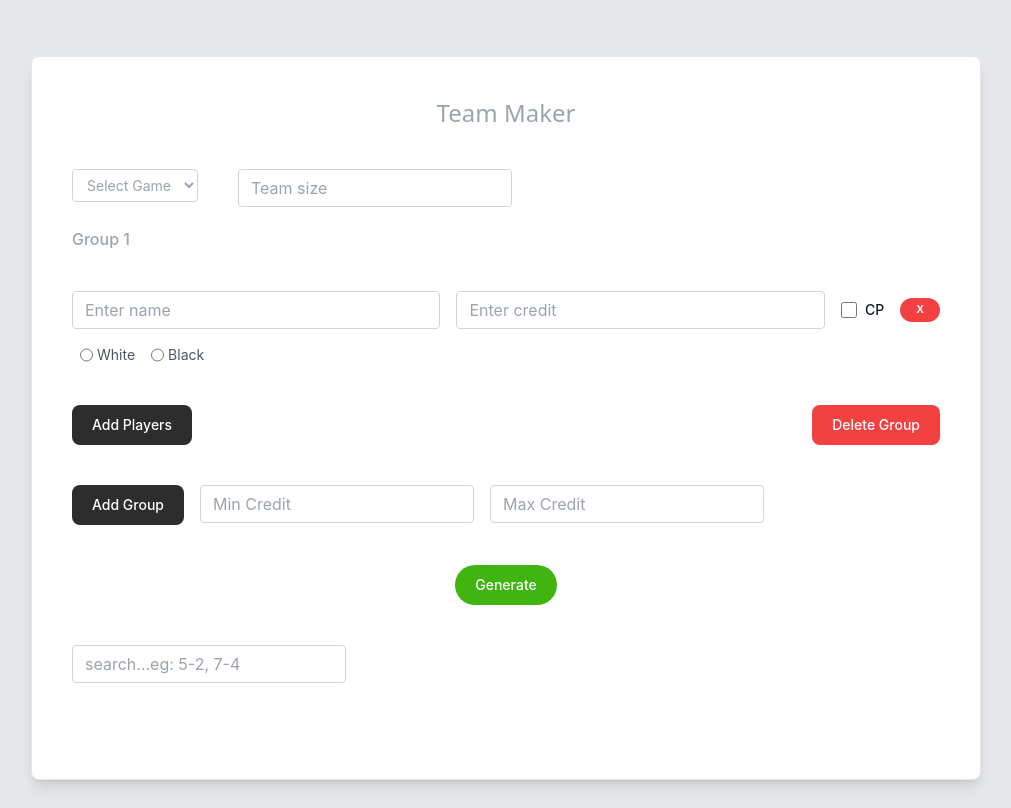
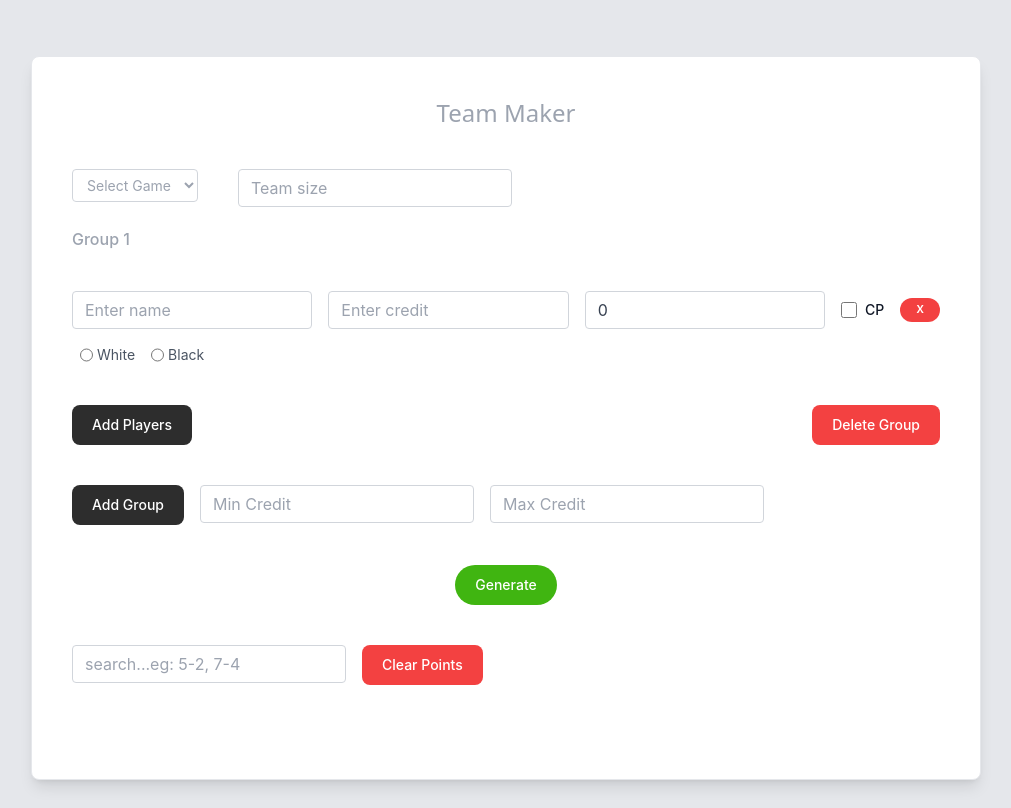
Before and after one commit to gokhul-b/credit-calc, a React (Create React App) app: page / in a window 1280 px wide. Shown: the whole page, without its empty margins (134-1145 px from the left). Built offline with nearby package versions, Linux system fonts and the light colour scheme.

Commit message:
pointsfeildadded

```diff
--- a/src/App.js
+++ b/src/App.js
@@ -6,7 +6,11 @@ function App() {
   const [result, setResult] = useState([]);
   const [query, setQuery] = useState("");
   const [forms, setForms] = useState([
-    { formFields: [{ name: "", credit: "", isConstant: false, team: "" }] },
+    {
+      formFields: [
+        { name: "", credit: "", isConstant: false, team: "", points: 0 },
+      ],
+    },
   ]);
   const [min_credit, setMinCredit] = useState("");
   const [max_credit, setMaxCredit] = useState("");
@@ -23,6 +27,20 @@ function App() {
     });
     setForms(updatedForms);
   };
+
+  const clearAllPoints = () => {
+    const updatedForms = forms.map((group) => {
+      const updatedFields = group.formFields.map((field) => {
+        if (field.points) {
+          return { ...field, points: 0 };
+        }
+        return field;
+      });
+      return { ...group, formFields: updatedFields };
+    });
+    setForms(updatedForms);
+  };
+
   const handleDeleteGroup = (formIndex) => {
     const updatedForms = [...forms];
     updatedForms.splice(formIndex, 1);
@@ -61,6 +79,12 @@ function App() {
     const updatedForms = [...forms];
     const formFields = updatedForms[formIndex].formFields;
     formFields[fieldIndex].credit = event.target.value;
+    setForms(updatedForms);
+  };
+  const handleInputChangePoints = (formIndex, fieldIndex, event) => {
+    const updatedForms = [...forms];
+    const formFields = updatedForms[formIndex].formFields;
+    formFields[fieldIndex].points = event.target.value;
     setForms(updatedForms);
   };
 
@@ -237,7 +261,11 @@ function App() {
       teamBplayers,
       game
     );
+    // console.log("result", arr);
 
+    const points_list = arr.sort((a, b) => b[3] - a[3]);
+    console.log(points_list);
+    if (points_list === arr) {
       // eslint-disable-next-line array-callback-return
       let l = arr.filter((r) => {
         let s = r[1].join("");
@@ -248,6 +276,18 @@ function App() {
         }
       });
       setResult(l);
+    } else {
+      // eslint-disable-next-line array-callback-return
+      let l = points_list.filter((r) => {
+        let s = r[1].join("");
+        if (s.includes(query)) {
+          return r;
+        } else {
+          setResult(points_list);
+        }
+      });
+      setResult(l);
+    }
   };
 
   return (
@@ -315,6 +355,15 @@ function App() {
                         value={field.credit}
                         onChange={(event) =>
                           handleInputChangeCredit(formIndex, fieldIndex, event)
+                        }
+                      />
+                      <input
+                        type="number"
+                        placeholder="Enter pts"
+                        className="form-control block w-full px-3 py-1.5 text-sm sm:text-base font-normal text-gray-700 bg-white bg-clip-padding border border-solid border-gray-300 rounded transition ease-in-out m-0 focus:text-gray-700 focus:bg-white focus:border-blue-600 focus:outline-none"
+                        value={field.points}
+                        onChange={(event) =>
+                          handleInputChangePoints(formIndex, fieldIndex, event)
                         }
                       />
                       <div className="flex items-center">
@@ -408,6 +457,7 @@ function App() {
                   Add Group
                 </button>
               </div>
+
               <div>
                 <input
                   type="number"
@@ -437,6 +487,7 @@ function App() {
               </button>
             </div>
             <div className="mb-6">
+              <div className="flex space-x-4">
                 <input
                   type="text"
                   placeholder="search...eg: 5-2, 7-4"
@@ -447,6 +498,16 @@ function App() {
                     handleSubmit();
                   }}
                 />
+                <div className="min-w-fit">
+                  <button
+                    type="button"
+                    className=" mb-4 min-w-fit text-white bg-[#f34141] hover:bg-blue-300 focus:ring-4 focus:outline-none focus:ring-primary-300 font-medium rounded-lg text-xs sm:text-sm px-5 py-2.5 text-center dark:bg-primary-600 dark:hover:bg-primary-700 dark:focus:ring-primary-800"
+                    onClick={clearAllPoints}
+                  >
+                    Clear Points
+                  </button>
+                </div>
+              </div>
               <div className="flex flex-col space-y-5">
                 {result &&
                   result.map((array, index) => {
@@ -463,6 +524,9 @@ function App() {
                             </div>
                             <div className="pl-2 text-sm">
                               <p>Credit: {array[2]}</p>
+                            </div>
+                            <div className="ml-2 text-sm">
+                              <p>Points: {array[3]}</p>
                             </div>
                           </div>
                         </div>
--- a/src/Combinations.js
+++ b/src/Combinations.js
@@ -36,6 +36,7 @@ export function findCombinations(
         comb.push(combi);
       }
     }
+    // console.log(comb);
     return comb;
   }
 
@@ -43,13 +44,32 @@ export function findCombinations(
   //console.log(conPlayers);
 
   const groups = forms.map(({ formFields }) =>
-    formFields.map(({ name, credit }) => [name, parseFloat(credit)])
+    formFields.map(({ name, credit, points }) => [
+      name,
+      parseFloat(credit),
+      parseFloat(points),
+    ])
   );
+
   const combination = select_players(groups);
 
   const group_members = forms.map(({ formFields }) =>
     formFields.reduce((acc, { name }) => acc.concat(name), [])
   );
+
+  // const points = forms.map(({ formFields }) =>
+  //   formFields.map(({ points }) => [parseFloat(points)])
+  // );
+
+  // console.log(points);
+
+  // let flattenedArray = points.flatMap((innerArray) => innerArray.flat());
+  // let sum = flattenedArray.reduce(
+  //   (accumulator, currentValue) => accumulator + currentValue
+  // );
+
+  // console.log(sum);
+
   let length = group_members.length;
   let pgCount = 0;
   let sgCount = 0;
@@ -119,6 +139,7 @@ export function findCombinations(
           team,
           [aCount, "-", bCount],
           comb.reduce((total, player) => total + player[1], 0),
+          comb.reduce((totalPoints, player) => totalPoints + player[2], 0),
         ]);
       }
     } else if (flag === 1 && length === 5 && game === "Volleyball") {
@@ -159,6 +180,7 @@ export function findCombinations(
           team,
           [aCount, "-", bCount],
           comb.reduce((total, player) => total + player[1], 0),
+          comb.reduce((totalPoints, player) => totalPoints + player[2], 0),
         ]);
       }
     } else if (flag === 1 && length === 4 && game === "Cricket") {
@@ -195,6 +217,7 @@ export function findCombinations(
           team,
           [aCount, "-", bCount],
           comb.reduce((total, player) => total + player[1], 0),
+          comb.reduce((totalPoints, player) => totalPoints + player[2], 0),
         ]);
       }
     } else if (
@@ -235,6 +258,7 @@ export function findCombinations(
           team,
           [aCount, "-", bCount],
           comb.reduce((total, player) => total + player[1], 0),
+          comb.reduce((totalPoints, player) => totalPoints + player[2], 0),
         ]);
       }
     } else if (flag === 1 && length === 3 && game === "Kabaddi") {
@@ -268,6 +292,7 @@ export function findCombinations(
           team,
           [aCount, "-", bCount],
           comb.reduce((total, player) => total + player[1], 0),
+          comb.reduce((totalPoints, player) => totalPoints + player[2], 0),
         ]);
       }
     } else if (flag === 1 && length === 3 && game === "Handball") {
@@ -300,6 +325,7 @@ export function findCombinations(
           team,
           [aCount, "-", bCount],
           comb.reduce((total, player) => total + player[1], 0),
+          comb.reduce((totalPoints, player) => totalPoints + player[2], 0),
         ]);
       }
     } else if (flag === 1 && length === 4 && game === "Baseball") {
@@ -338,6 +364,7 @@ export function findCombinations(
           team,
           [aCount, "-", bCount],
           comb.reduce((total, player) => total + player[1], 0),
+          comb.reduce((totalPoints, player) => totalPoints + player[2], 0),
         ]);
       }
     }
```
Lines whose indentation alone changed are shown as unchanged.
